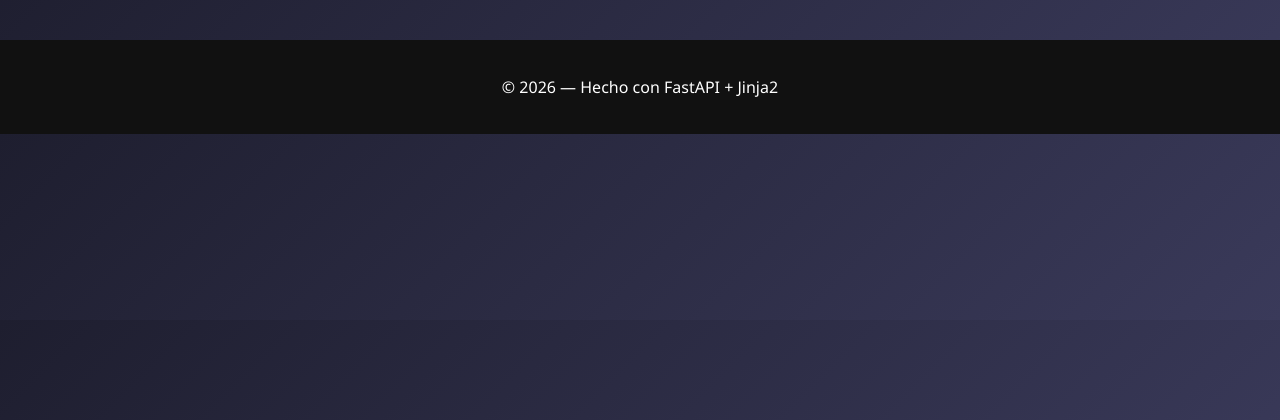
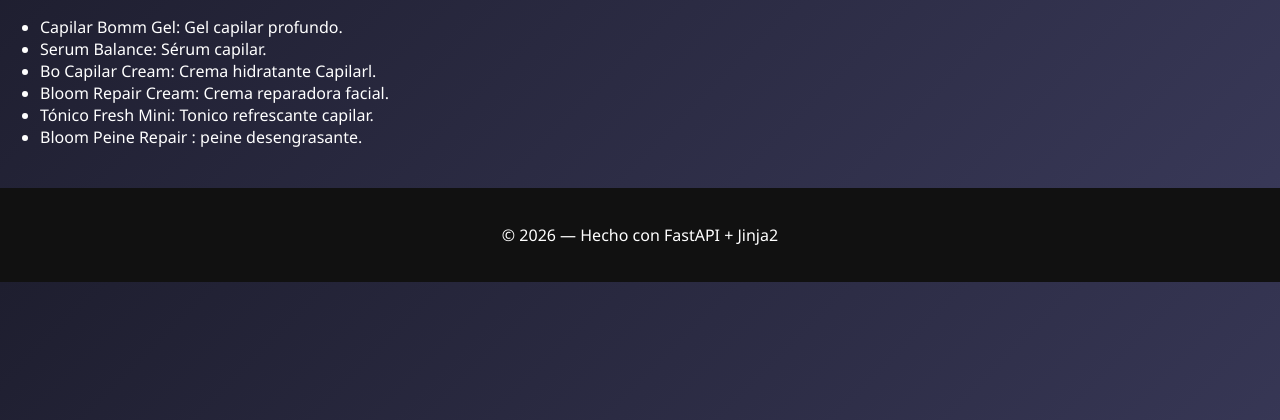
Before and after one commit to stefaniaosoriolozano580-ui/trabajo_fastapi, a FastAPI app: page /cuidadopiel in a window 1280 px wide. Shown: the part 52-472 px from the top of the page. Run offline with FastAPI, Linux system fonts and the light colour scheme.

Commit message:
Revise cuidando del cabello page layout and content
Updated the content structure and added product listings.

```diff
--- a/templates/cuidadopelo.html
+++ b/templates/cuidadopelo.html
@@ -1,14 +1,20 @@
 {% extends "base.html" %}
 
-{% block title %}Cuidado del cabello{% endblock %}
+{% block titulo %}Inicio — Mi Web{% endblock %}
 
-{% block content %}
-<h1>✨ Cuidado del cabello</h1>
+{% block contenido %}
+<ul>
+   <li>Capilar Bomm Gel: Gel capilar profundo.</li>
+    <li>Serum Balance: Sérum capilar.</li>
+    <li>Bo Capilar Cream: Crema hidratante Capilarl.</li>
+    <li>Bloom Repair Cream: Crema reparadora facial.</li>
+    <li>Tónico Fresh Mini: Tonico refrescante capilar.</li>
+    <li>Bloom Peine Repair : peine desengrasante.</li>
+</ul>
 
-<div class="card">
-    <p>
-        El cabello afro necesita hidratación constante,
-        protección y productos naturales.
-    </p>
-</div>
 {% endblock %}
+
+<footer>
+<p>Esta página fue creada con <strong>FastAPI</strong> y <strong>Jinja2</strong>.</p>
+<p>El año actual es: <strong>{{ ano_actual }}</strong></p>
+</footer>
```
